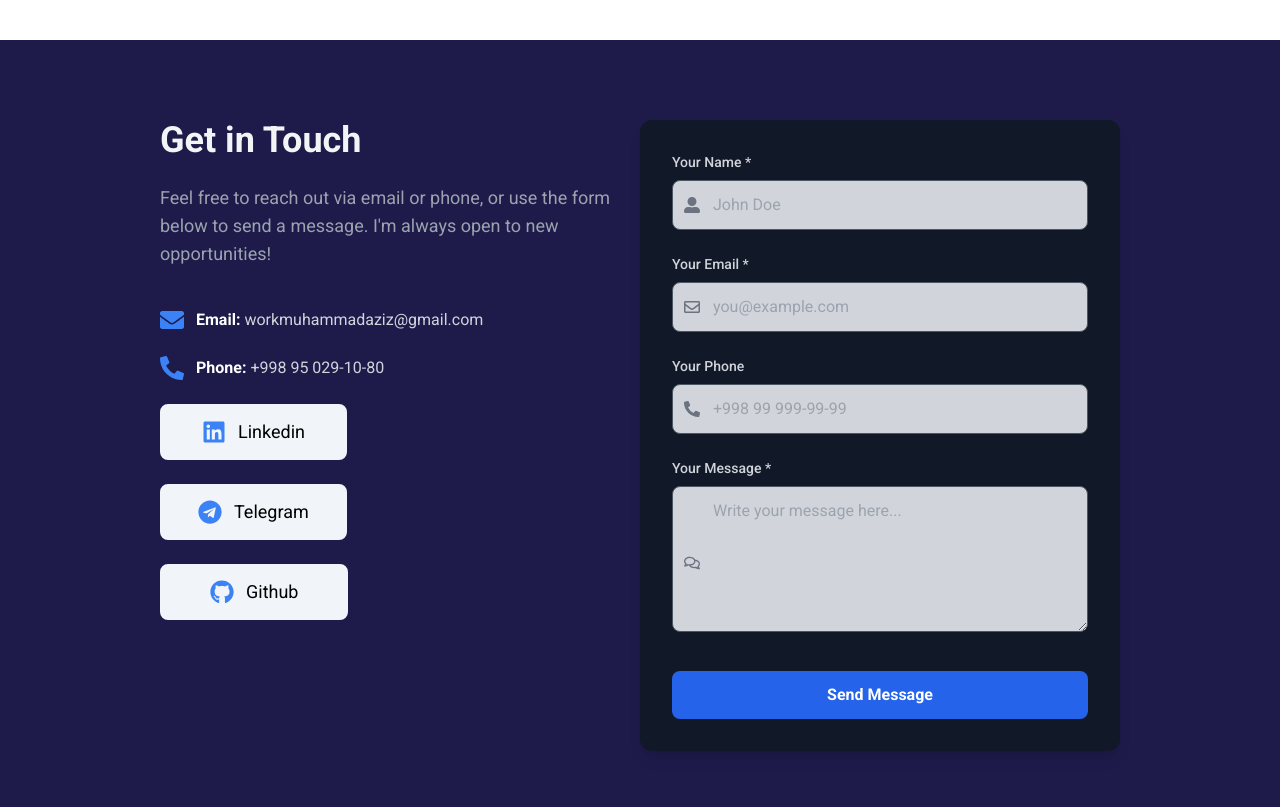
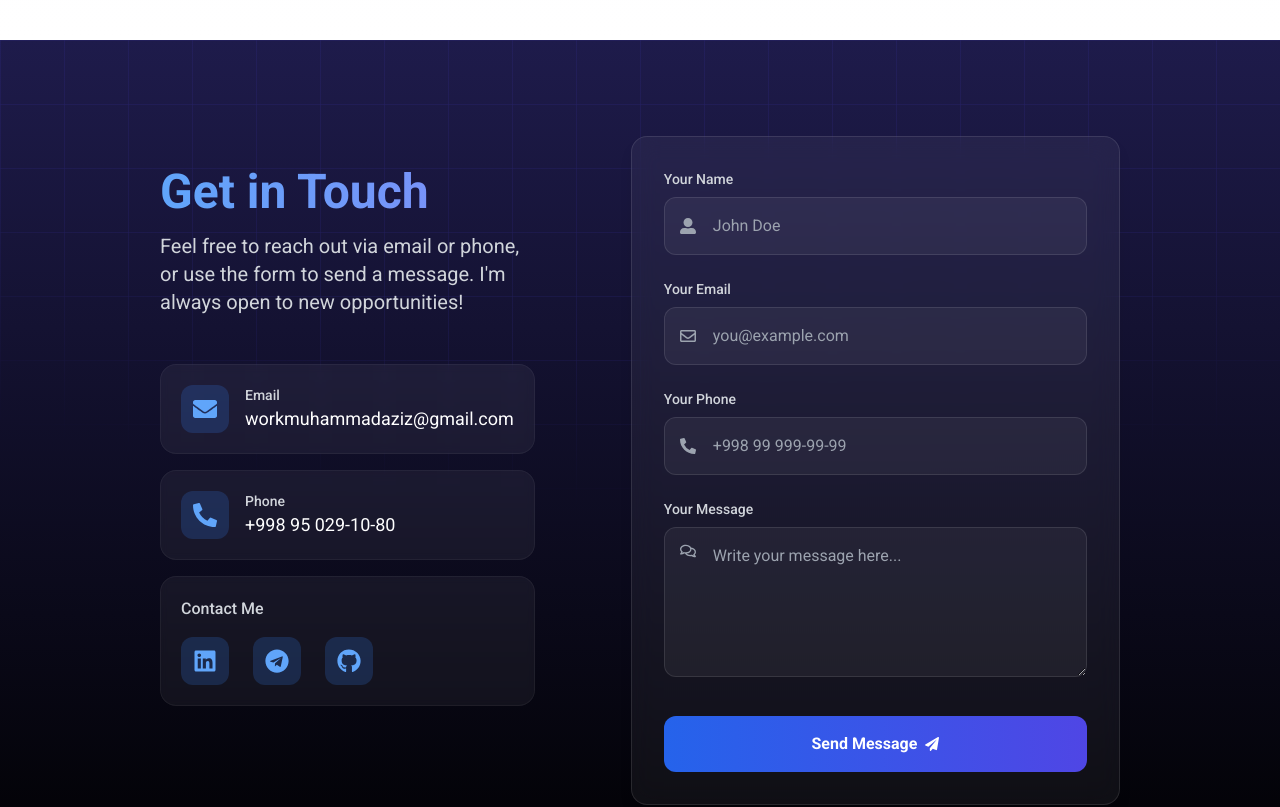
Before and after one commit to smuhammadaziz/portfolio, a React (Vite) app: page / in a window 1280 px wide. Shown: the part 7000-7807 px from the top of the page. Built offline with nearby package versions, Linux system fonts and the light colour scheme.

Commit message:
add: adding some changes for contact me component

```diff
--- a/src/components/contact/contact.jsx
+++ b/src/components/contact/contact.jsx
@@ -1,4 +1,5 @@
-import React from "react";
+import React, { useState } from "react";
+import { motion } from "framer-motion";
 import {
   FaEnvelope,
   FaPhoneAlt,
@@ -8,145 +9,284 @@ import {
   FaLinkedin,
   FaTelegram,
   FaGithub,
+  FaPaperPlane,
 } from "react-icons/fa";
 
 function ContactSection() {
+  const [formData, setFormData] = useState({
+    name: "",
+    email: "",
+    phone: "",
+    message: "",
+  });
+
+  const [isSubmitting, setIsSubmitting] = useState(false);
+
+  const handleSubmit = async (e) => {
+    e.preventDefault();
+    setIsSubmitting(true);
+    // Simulate form submission
+    await new Promise((resolve) => setTimeout(resolve, 2000));
+    setIsSubmitting(false);
+    setFormData({ name: "", email: "", phone: "", message: "" });
+  };
+
+  const handleChange = (e) => {
+    setFormData({ ...formData, [e.target.id]: e.target.value });
+  };
+
+  const containerVariants = {
+    hidden: { opacity: 0 },
+    visible: {
+      opacity: 1,
+      transition: {
+        staggerChildren: 0.2,
+      },
+    },
+  };
+
+  const itemVariants = {
+    hidden: { y: 20, opacity: 0 },
+    visible: {
+      y: 0,
+      opacity: 1,
+    },
+  };
+
+  const socialLinks = [
+    {
+      name: "LinkedIn",
+      icon: <FaLinkedin className="text-2xl text-blue-400" />,
+      url: "https://www.linkedin.com/in/muhammadaziz-ravshanbekov/",
+    },
+    {
+      name: "Telegram",
+      icon: <FaTelegram className="text-2xl text-blue-400" />,
+      url: "https://t.me/rmuhammadaziz",
+    },
+    {
+      name: "Github",
+      icon: <FaGithub className="text-2xl text-blue-400" />,
+      url: "https://github.com/smuhammadaziz",
+    },
+  ];
+
   return (
-    <div className="bg-indigo-950 py-20 text-white font-inter">
-      <div className="container mx-auto px-6 md:px-20 lg:px-40 flex flex-col lg:flex-row items-start text-center lg:text-left">
-        {/* Left Section: Information */}
-        <div className="lg:w-1/2 mb-12 lg:mb-0">
-          <h2 className="text-4xl font-bold mb-6 text-gray-100">
+    <div className="relative bg-gradient-to-b from-indigo-950 to-black py-16 sm:py-20 md:py-24 text-white font-inter overflow-hidden">
+      {/* Background Pattern */}
+      <div className="absolute inset-0 bg-[linear-gradient(to_right,#4f46e580_1px,transparent_1px),linear-gradient(to_bottom,#4f46e580_1px,transparent_1px)] bg-[size:4rem_4rem] [mask-image:radial-gradient(ellipse_80%_50%_at_50%_0%,#000_70%,transparent_110%)] opacity-[0.2]" />
+
+      <motion.div
+        initial="hidden"
+        whileInView="visible"
+        viewport={{ once: true }}
+        variants={containerVariants}
+        className="container mx-auto px-6 md:px-40">
+        {/* Header - Visible only on mobile */}
+        <motion.div
+          variants={itemVariants}
+          className="text-center lg:hidden mb-12">
+          <h2 className="text-4xl sm:text-5xl font-bold mb-4 bg-gradient-to-r from-blue-400 to-indigo-400 bg-clip-text text-transparent">
             Get in Touch
           </h2>
-          <p className="text-lg mb-10 text-gray-400">
-            Feel free to reach out via email or phone, or use the form below to
+          <p className="text-base sm:text-lg text-gray-300 leading-relaxed max-w-2xl mx-auto">
+            Feel free to reach out via email or phone, or use the form to send a
+            message. I'm always open to new opportunities and interesting
+            collaborations!
+          </p>
+        </motion.div>
+
+        <div className="flex flex-col lg:flex-row items-start gap-8 lg:gap-16 xl:gap-24">
+          {/* Left Section: Information */}
+          <motion.div
+            variants={itemVariants}
+            className="w-full lg:w-6/12 xl:w-6/12 lg:sticky lg:top-8">
+            {/* Header - Visible only on desktop */}
+            <div className="hidden lg:block mb-12">
+              <h2 className="text-4xl xl:text-5xl font-bold mb-4 bg-gradient-to-r from-blue-400 to-indigo-400 bg-clip-text text-transparent">
+                Get in Touch
+              </h2>
+              <p className="text-lg xl:text-xl text-gray-300 leading-relaxed">
+                Feel free to reach out via email or phone, or use the form to
                 send a message. I'm always open to new opportunities!
               </p>
+            </div>
 
-          {/* Contact Info */}
-          <div className="flex flex-col items-center lg:items-start gap-6 mb-10 text-gray-300">
-            <div className="flex items-center gap-3">
-              <FaEnvelope className="text-2xl text-blue-500" />
-              <p>
-                <span className="font-semibold text-white">Email:</span>{" "}
+            {/* Contact Info Cards */}
+            <div className="space-y-4">
+              {/* Email Card */}
+              <motion.div
+                variants={itemVariants}
+                className="group p-4 sm:p-5 bg-white/5 rounded-2xl backdrop-blur-sm hover:bg-white/10 transition-all duration-300 border border-white/5 hover:border-white/10">
+                <div className="flex items-start gap-4">
+                  <div className="p-3 bg-blue-500/20 rounded-xl group-hover:bg-blue-500/30 transition-colors">
+                    <FaEnvelope className="text-xl sm:text-2xl text-blue-400" />
+                  </div>
+                  <div className="flex-1 min-w-0">
+                    <p className="font-medium text-gray-300 text-sm">Email</p>
+                    <p className="text-sm sm:text-base lg:text-lg text-white truncate">
                       workmuhammadaziz@gmail.com
                     </p>
                   </div>
-            <div className="flex items-center gap-3">
-              <FaPhoneAlt className="text-2xl text-blue-500" />
-              <p>
-                <span className="font-semibold text-white">Phone:</span> +998 95
-                029-10-80
+                </div>
+              </motion.div>
+
+              {/* Phone Card */}
+              <motion.div
+                variants={itemVariants}
+                className="group p-4 sm:p-5 bg-white/5 rounded-2xl backdrop-blur-sm hover:bg-white/10 transition-all duration-300 border border-white/5 hover:border-white/10">
+                <div className="flex items-start gap-4">
+                  <div className="p-3 bg-blue-500/20 rounded-xl group-hover:bg-blue-500/30 transition-colors">
+                    <FaPhoneAlt className="text-xl sm:text-2xl text-blue-400" />
+                  </div>
+                  <div className="flex-1 min-w-0">
+                    <p className="font-medium text-gray-300 text-sm">Phone</p>
+                    <p className="text-white text-base sm:text-lg">
+                      +998 95 029-10-80
                     </p>
                   </div>
-            <a
-              href="https://www.linkedin.com/in/muhammadaziz-ravshanbekov/"
+                </div>
+              </motion.div>
+
+              {/* Social Links Card */}
+              <motion.div
+                variants={itemVariants}
+                className="p-4 sm:p-5 bg-white/5 rounded-2xl backdrop-blur-sm hover:bg-white/10 transition-all duration-300 border border-white/5 hover:border-white/10">
+                <p className="font-medium text-gray-300 text-md mb-4">
+                  Contact Me
+                </p>
+                <div className="flex items-center justify-left sm:justify-start gap-3 sm:gap-6">
+                  {socialLinks.map((link, index) => (
+                    <motion.a
+                      key={link.name}
+                      href={link.url}
                       target="_blank"
-              className="flex items-center gap-3 bg-slate-100 px-10 py-3 rounded-lg text-black hover:bg-transparent border-2 border-slate-100 hover:text-white">
-              <FaLinkedin className="text-2xl text-blue-500" />
-              <p className="text-lg">Linkedin</p>
-            </a>
-            <a
-              href="https://t.me/rmuhammadaziz"
-              target="_blank"
-              className="flex items-center gap-3 bg-slate-100 px-9 py-3 rounded-lg text-black hover:bg-transparent border-2 border-slate-100 hover:text-white">
-              <FaTelegram className="text-2xl text-blue-500" />
-              <p className="text-lg">Telegram</p>
-            </a>
-            <a
-              href="https://github.com/smuhammadaziz"
-              target="_blank"
-              className="flex items-center gap-3 bg-slate-100 px-12 py-3 rounded-lg text-black hover:bg-transparent border-2 border-slate-100 hover:text-white">
-              <FaGithub className="text-2xl text-blue-500" />
-              <p className="text-lg">Github</p>
-            </a>
+                      rel="noopener noreferrer"
+                      className="p-3 bg-blue-500/20 rounded-xl hover:bg-blue-500/30 transition-all duration-300"
+                      whileHover={{ scale: 1.1 }}
+                      whileTap={{ scale: 0.95 }}>
+                      {link.icon}
+                    </motion.a>
+                  ))}
                 </div>
+              </motion.div>
             </div>
+          </motion.div>
 
           {/* Right Section: Form */}
-        <div className="lg:w-1/2 w-full">
-          <form className="w-full bg-gray-900 p-8 rounded-xl shadow-lg">
-            <div className="mb-6">
+          <motion.div
+            variants={itemVariants}
+            className="w-full lg:w-7/12 xl:w-8/12">
+            <form
+              onSubmit={handleSubmit}
+              className="bg-white/5 backdrop-blur-md p-6 sm:p-8 rounded-2xl shadow-lg border border-white/10">
+              <div className="space-y-6">
+                {/* Name Field */}
+                <motion.div variants={itemVariants}>
                   <label
-                className="block text-gray-300 text-left text-sm font-medium mb-2"
+                    className="block text-gray-300 text-sm font-medium mb-2"
                     htmlFor="name">
-                Your Name *
+                    Your Name
                   </label>
-              <div className="relative">
+                  <div className="relative group">
                     <input
-                  className="w-full px-4 py-3 border border-gray-600 rounded-lg bg-gray-300 text-black focus:outline-none focus:ring-2 focus:ring-blue-500 pl-10"
+                      className="w-full px-5 py-3 sm:py-4 bg-white/5 border border-white/10 rounded-xl text-white placeholder-gray-400 focus:outline-none focus:ring-2 focus:ring-blue-500 focus:border-transparent transition-all duration-300 pl-12 text-base"
                       type="text"
                       id="name"
+                      value={formData.name}
+                      onChange={handleChange}
                       placeholder="John Doe"
                       required
                     />
-                <FaUserAlt className="absolute left-3 top-1/2 transform -translate-y-1/2 text-gray-500" />
+                    <FaUserAlt className="absolute left-4 top-1/2 transform -translate-y-1/2 text-gray-400 group-hover:text-blue-400 transition-colors" />
                   </div>
-            </div>
+                </motion.div>
 
-            <div className="mb-6">
+                {/* Email Field */}
+                <motion.div variants={itemVariants}>
                   <label
-                className="block text-gray-300 text-left text-sm font-medium mb-2"
+                    className="block text-gray-300 text-sm font-medium mb-2"
                     htmlFor="email">
-                Your Email *
+                    Your Email
                   </label>
-              <div className="relative">
+                  <div className="relative group">
                     <input
-                  className="w-full px-4 py-3 border border-gray-600 rounded-lg bg-gray-300 text-gray-200 focus:outline-none focus:ring-2 focus:ring-blue-500 pl-10"
+                      className="w-full px-5 py-3 sm:py-4 bg-white/5 border border-white/10 rounded-xl text-white placeholder-gray-400 focus:outline-none focus:ring-2 focus:ring-blue-500 focus:border-transparent transition-all duration-300 pl-12 text-base"
                       type="email"
                       id="email"
+                      value={formData.email}
+                      onChange={handleChange}
                       placeholder="you@example.com"
                       required
                     />
-                <FaRegEnvelope className="absolute left-3 top-1/2 transform -translate-y-1/2 text-gray-500" />
+                    <FaRegEnvelope className="absolute left-4 top-1/2 transform -translate-y-1/2 text-gray-400 group-hover:text-blue-400 transition-colors" />
                   </div>
-            </div>
+                </motion.div>
 
-            <div className="mb-6">
+                {/* Phone Field */}
+                <motion.div variants={itemVariants}>
                   <label
-                className="block text-gray-300 text-left text-sm font-medium mb-2"
+                    className="block text-gray-300 text-sm font-medium mb-2"
                     htmlFor="phone">
                     Your Phone
                   </label>
-              <div className="relative">
+                  <div className="relative group">
                     <input
-                  className="w-full px-4 py-3 border border-gray-600 rounded-lg bg-gray-300 text-gray-200 focus:outline-none focus:ring-2 focus:ring-blue-500 pl-10"
+                      className="w-full px-5 py-3 sm:py-4 bg-white/5 border border-white/10 rounded-xl text-white placeholder-gray-400 focus:outline-none focus:ring-2 focus:ring-blue-500 focus:border-transparent transition-all duration-300 pl-12 text-base"
                       type="tel"
                       id="phone"
+                      value={formData.phone}
+                      onChange={handleChange}
                       placeholder="+998 99 999-99-99"
                     />
-                <FaPhoneAlt className="absolute left-3 top-1/2 transform -translate-y-1/2 text-gray-500" />
+                    <FaPhoneAlt className="absolute left-4 top-1/2 transform -translate-y-1/2 text-gray-400 group-hover:text-blue-400 transition-colors" />
                   </div>
+                </motion.div>
+
+                {/* Message Field */}
+                <motion.div variants={itemVariants}>
+                  <label
+                    className="block text-gray-300 text-sm font-medium mb-2"
+                    htmlFor="message">
+                    Your Message
+                  </label>
+                  <div className="relative group">
+                    <textarea
+                      className="w-full px-5 py-3 sm:py-4 bg-white/5 border border-white/10 rounded-xl text-white placeholder-gray-400 focus:outline-none focus:ring-2 focus:ring-blue-500 focus:border-transparent transition-all duration-300 pl-12 min-h-[120px] sm:min-h-[150px] resize-y text-base"
+                      id="message"
+                      value={formData.message}
+                      onChange={handleChange}
+                      placeholder="Write your message here..."
+                      required></textarea>
+                    <FaRegComments className="absolute left-4 top-4 text-gray-400 group-hover:text-blue-400 transition-colors" />
+                  </div>
+                </motion.div>
               </div>
 
-            <div className="mb-8">
-              <label
-                className="block text-gray-300 text-left text-sm font-medium mb-2"
-                htmlFor="message">
-                Your Message *
-              </label>
-              <div className="relative">
-                <textarea
-                  className="w-full px-4 py-3 border border-gray-600 rounded-lg bg-gray-300 text-gray-200 focus:outline-none focus:ring-2 focus:ring-blue-500 pl-10"
-                  id="message"
-                  placeholder="Write your message here..."
-                  rows="5"
-                  required></textarea>
-                <FaRegComments className="absolute left-3 top-1/2 transform -translate-y-1/2 text-gray-500" />
+              {/* Submit Button */}
+              <motion.button
+                type="submit"
+                disabled={isSubmitting}
+                className="mt-8 w-full py-4 bg-gradient-to-r from-blue-600 to-indigo-600 text-white font-semibold rounded-xl hover:from-blue-700 hover:to-indigo-700 transition-all focus:outline-none focus:ring-2 focus:ring-blue-500 disabled:opacity-50 disabled:cursor-not-allowed flex items-center justify-center gap-2 group text-base"
+                whileHover={{ scale: 1.01 }}
+                whileTap={{ scale: 0.99 }}>
+                {isSubmitting ? (
+                  <div className="w-6 h-6 border-2 border-white border-t-transparent rounded-full animate-spin" />
+                ) : (
+                  <>
+                    <span>Send Message</span>
+                    <FaPaperPlane className="text-sm group-hover:translate-x-1 group-hover:-translate-y-1 transition-transform" />
+                  </>
+                )}
+              </motion.button>
+            </form>
+          </motion.div>
         </div>
-            </div>
-
-            <button
-              type="submit"
-              className="w-full py-3 bg-blue-600 text-white font-semibold rounded-lg hover:bg-blue-700 transition-colors focus:outline-none focus:ring-2 focus:ring-blue-500">
-              Send Message
-            </button>
-          </form>
-        </div>
-      </div>
+      </motion.div>
     </div>
   );
+
+  return <div>{/* Your other components here */}</div>;
 }
 
 export default ContactSection;
```
Lines whose indentation alone changed are shown as unchanged.
